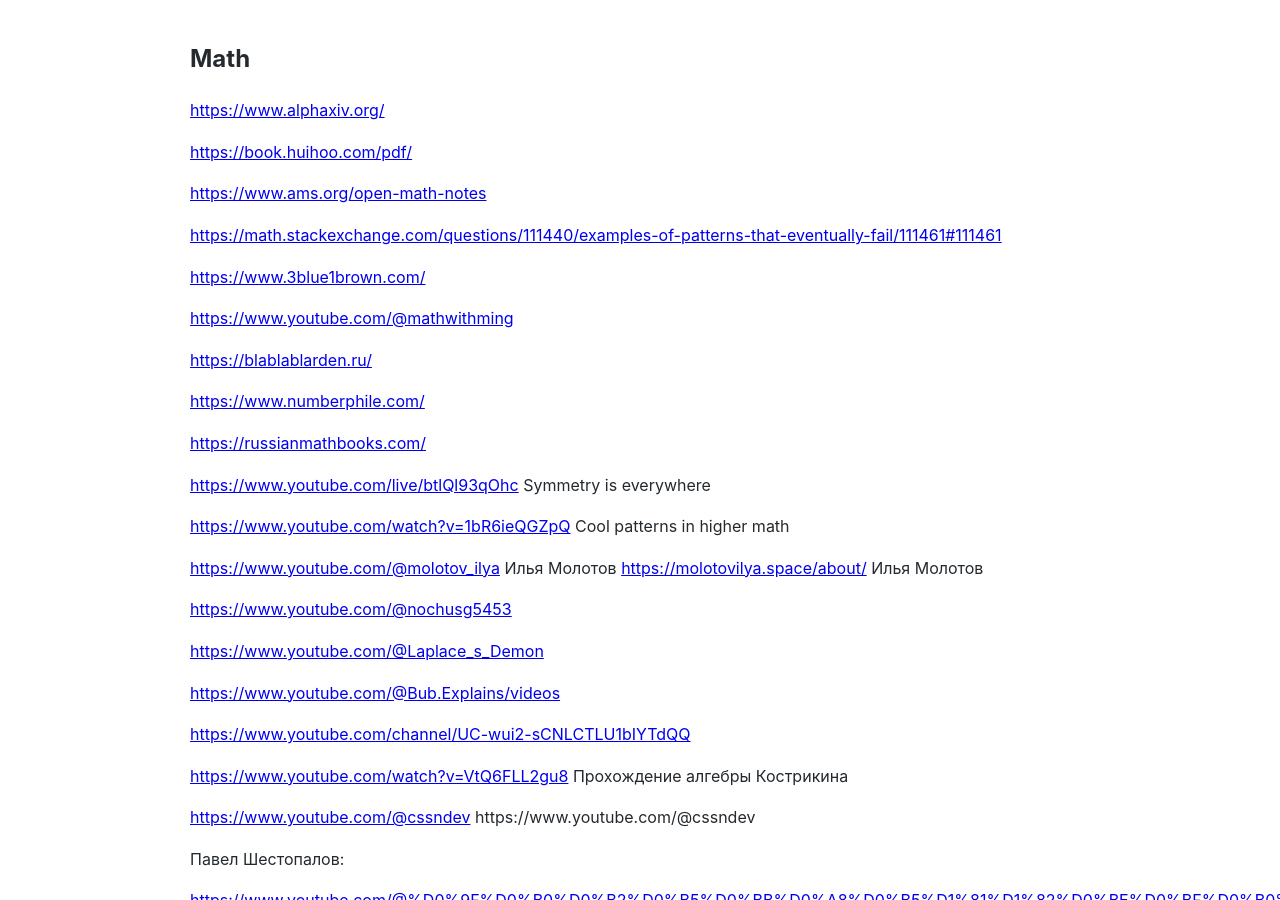
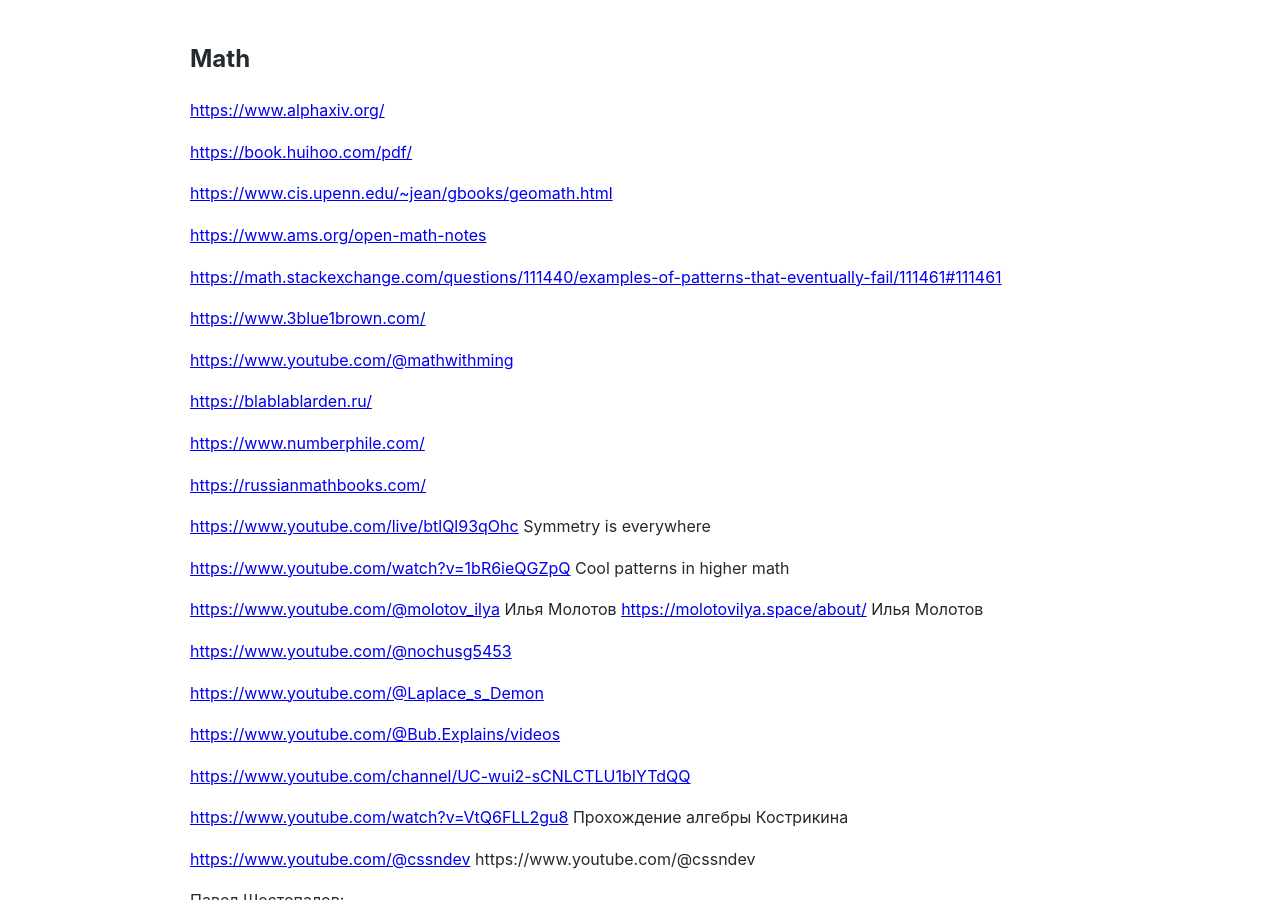
Before and after one commit to Michael-Lubinsky/michael-lubinsky.github.com, a Jekyll site: the page built from math/math.md, in a window 1280 px wide and 900 px high. Built offline with Jekyll 4.4.1, drawn with Linux system fonts in a browser that asks for light colours; our own code applies the rules of GitHub Pages for plain Markdown files.

Commit message:
Update math.md

```diff
--- a/math/math.md
+++ b/math/math.md
@@ -4,6 +4,7 @@
 
 <https://book.huihoo.com/pdf/>
 
+<https://www.cis.upenn.edu/~jean/gbooks/geomath.html>
 
 <https://www.ams.org/open-math-notes>
 
```
